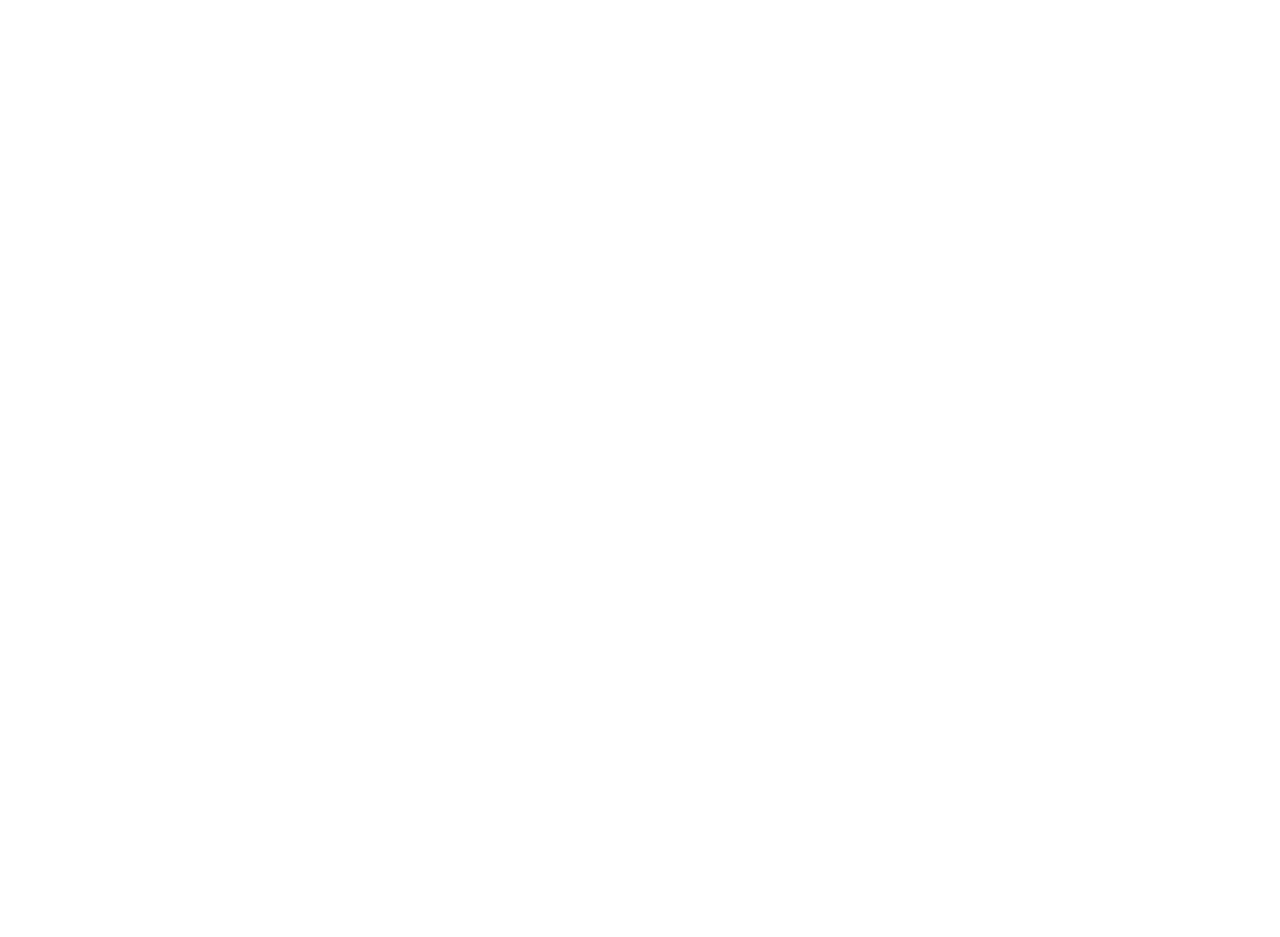
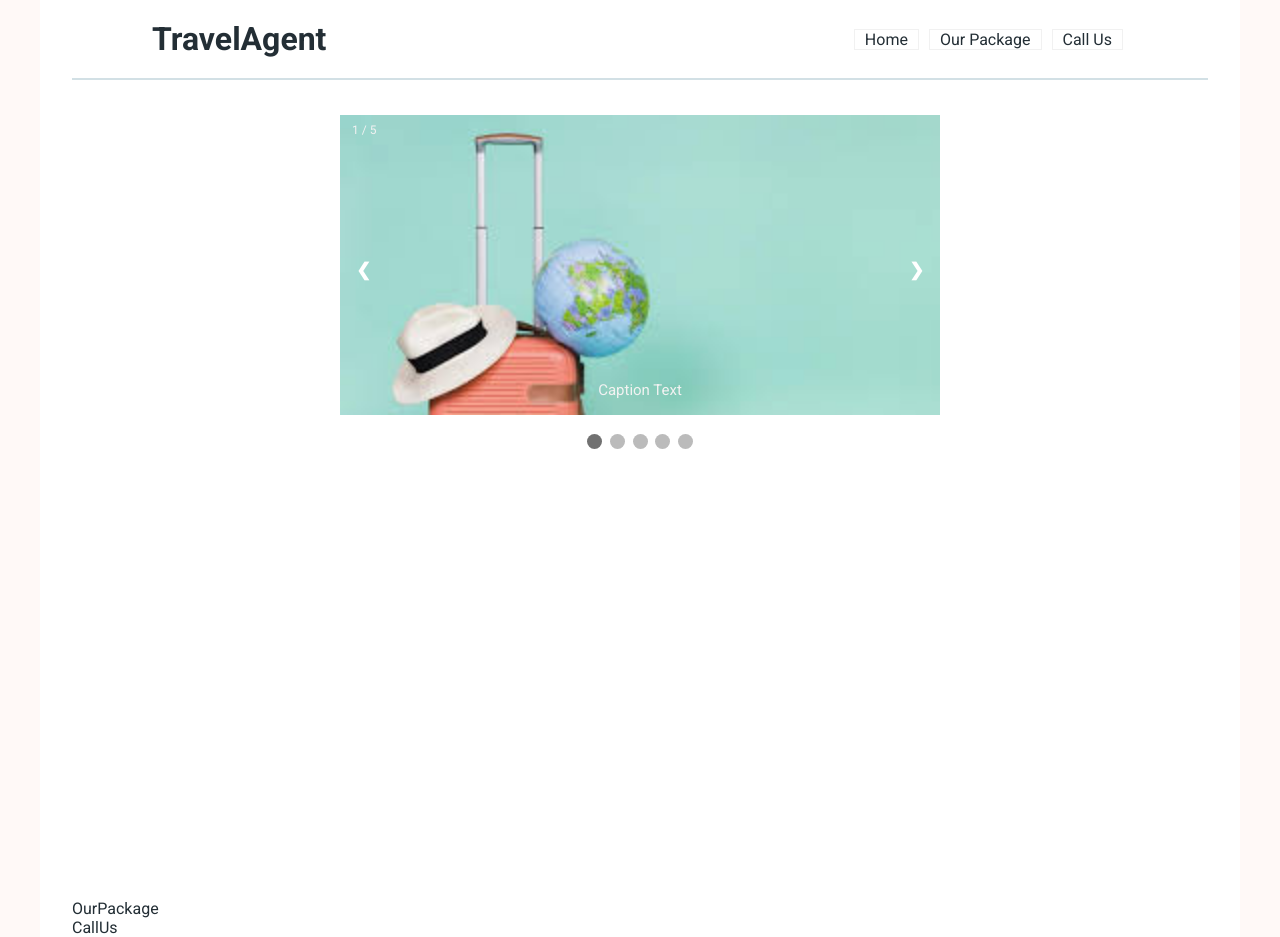
Before and after one commit to revou-fundamental-course/13-nov-23-amrialifm, a plain HTML site: page index.html in a window 1280 px wide. Before the commit the page ends 800 px from the top, so only its background shows below. Drawn offline with Linux system fonts and the light colour scheme.

Commit message:
add assets; update html, css, js

```diff
--- a/css/style.css
+++ b/css/style.css
@@ -0,0 +1,191 @@
+@import url('https://fonts.googleapis.com/css2?family=Roboto:wght@400;500;700;900&display=swap');
+*, html{
+    margin: 0;
+    padding: 0;
+    box-sizing: border-box;
+    color: var(--primaryBackground);
+    scroll-behavior: smooth;
+}
+:root{
+    --primaryText: #509cff;
+    --primaryTextColor: #232e35;
+    --secondaryTextColor: #656d72;
+
+    --borderColor: #f1f1f1;
+    --lineColor: #d9d9d9;
+
+    --primaryBackground: #fff9f7;
+    --primaryBackgroundColor: #fff;
+    --secondaryBackgroundColor: #fbfbfb;
+    --thirdBackgroundColor: #f5f3fe;
+
+    --primaryIconColor: #d2e0e5;
+    --primaryIconColorHover: #2075ff;
+    --primaryIconColorHover1: #7e74f1;
+    --primaryIconColorHover2: #5d51e8;
+
+    --sectionPadding: 6rem 0;
+
+    --itemBorederRadius: 0.7rem
+}
+body{
+    font-family: "Roboto",sans-serif; background-color: var(--primaryBackground);
+}
+h1,h2,h3,h4,h5,h6, strong{
+    color: var(--primaryTextColor);
+}
+p{
+    font-size: 1rem; line-height: 1.9rem;
+}
+p, span, label, input, textarea, li{
+    color: var(--secondaryTextColor);
+}
+a{
+    text-decoration: none;
+}
+.main-container{
+    width: 1200px; margin: 0 auto;
+    background-color: var(--primaryBackgroundColor);
+    padding: 0 2rem;
+}
+@media screen and (max-width: 1200px){
+    .main-container{
+        width: 90%;
+    }
+}
+
+/* Header */
+.Web-header{
+    display: flex;
+    justify-content: space-between;
+    padding: 20px 80px;
+}
+.logo a{
+    color: var(--primaryTextColor);
+}
+.navbar{
+    display: flex;
+    align-items: center;
+}
+.navbar a{
+    color: var(--primaryTextColor);
+    padding: 0px 10px;
+    margin: 5px;
+    border: 1px solid var(--borderColor);
+}
+
+/* Content */
+#Home{
+    height: 100vh;
+    padding-top: 1rem;
+}
+/* #OurPackage{
+    height: 100vh;
+} */
+/* #CallUs{
+    height: 100vh;
+} */
+.Home{
+    color: var(--primaryTextColor);
+}
+.OurPackage{
+    color: var(--primaryTextColor);
+}
+.CallUs{
+    color: var(--primaryTextColor);
+}
+
+/* Footer */
+
+
+* {box-sizing:border-box}
+
+/* Slideshow container */
+.slideshow-container {
+    max-width: 600px;
+    max-height: 300px;
+    position: relative;
+    margin: auto;
+}
+.slideshow-container img{
+    object-fit:cover;
+}
+
+/* Hide the images by default */
+.mySlides{
+    display: none;
+}
+
+/* Next & previous buttons */
+.prev, .next {
+    cursor: pointer;
+    position: absolute;
+    top: 50%;
+    width: auto;
+    margin-top: -22px;
+    padding: 16px;
+    color: white;
+    font-weight: bold;
+    font-size: 18px;
+    transition: 0.6s ease;
+    border-radius: 0 3px 3px 0;
+    user-select: none;
+}
+
+/* Position the "next button" to the right */
+.next {
+    right: 0;
+    border-radius: 3px 0 0 3px;
+}
+
+/* On hover, add a black background color with a little bit see-through */
+.prev:hover, .next:hover {
+    color: rgba(0,0,0,0.8);
+}
+
+/* Caption text */
+.text {
+    color: #f2f2f2;
+    font-size: 15px;
+    padding: 8px 12px;
+    position: absolute;
+    bottom: 8px;
+    width: 100%;
+    text-align: center;
+}
+
+/* Number text (1/3 etc) */
+.numbertext {
+    color: #f2f2f2;
+    font-size: 12px;
+    padding: 8px 12px;
+    position: absolute;
+    top: 0;
+}
+
+/* The dots/bullets/indicators */
+.dot {
+    cursor: pointer;
+    height: 15px;
+    width: 15px;
+    margin: 0 2px;
+    background-color: #bbb;
+    border-radius: 50%;
+    display: inline-block;
+    transition: background-color 0.6s ease;
+}
+
+.active, .dot:hover {
+    background-color: #717171;
+}
+
+/* Fading animation */
+.fade {
+    animation-name: fade;
+    animation-duration: 1.5s;
+}
+
+@keyframes fade {
+    from {opacity: .4}
+    to {opacity: 1}
+}
--- a/index.html
+++ b/index.html
@@ -3,11 +3,95 @@
 <head>
     <meta charset="UTF-8">
     <meta name="viewport" content="width=device-width, initial-scale=1.0">
-    <title>Mini Project | Amri Alif Muhadi</title>
+    <title>Travel Agent's</title>
+    <link rel="stylesheet" href="./css/style.css">
 </head>
 <body>
-    <header></header>
-    <main></main>
-    <footer></footer>
+    <div class="main-container">
+        <!-- Header -->
+        <header class="Web-header">
+            <div class="logo">
+                <a href="#">
+                    <h1>TravelAgent</h1>
+                </a>
+            </div>
+            <nav class="navbar">
+                <a href="#Home">Home</a>
+                <a href="#OurPackage">Our Package</a>
+                <a href="#CallUs">Call Us</a>
+            </nav>
+        </header>
+        <hr color="#d2e0e5">
+        <br>
+
+        <!-- Content -->
+        <main>
+            <section id="Home">
+                <div class="Home"></div>
+
+                <!-- Slideshow container -->
+                <div class="slideshow-container">
+
+                    <!-- Full-width images with number and caption text -->
+                    <div class="mySlides fade">
+                    <div class="numbertext">1 / 5</div>
+                    <img src="./assets/Gambar1.jpeg" style="width:100%;height: 300px;">
+                    <div class="text">Caption Text</div>
+                    </div>
+
+                    <div class="mySlides fade">
+                    <div class="numbertext">2 / 5</div>
+                    <img src="./assets/Gambar2.jpeg" style="width:100%;height: 300px;">
+                    <div class="text">Caption Text Two</div>
+                    </div>
+
+                    <div class="mySlides fade">
+                    <div class="numbertext">3 / 5</div>
+                    <img src="./assets/Gambar3.jpeg" style="width:100%;height: 300px;">
+                    <div class="text">Caption Text Three</div>
+                    </div>
+
+                    <div class="mySlides fade">
+                    <div class="numbertext">4 / 5</div>
+                    <img src="./assets/Gambar4.jpeg" style="width:100%;height: 300px;">
+                    <div class="text">Caption Text Four</div>
+                    </div>
+
+                    <div class="mySlides fade">
+                    <div class="numbertext">5 / 5</div>
+                    <img src="./assets/Gambar5.jpeg" style="width:100%;height: 300px;">
+                    <div class="text">Caption Text Five</div>
+                    </div>
+
+                    <!-- Next and previous buttons -->
+                    <a class="prev" onclick="plusSlides(-1)">&#10094;</a>
+                    <a class="next" onclick="plusSlides(1)">&#10095;</a>
+                </div>
+                <br>
+
+                <!-- The dots/circles -->
+                <div style="text-align:center">
+                    <span class="dot" onclick="currentSlide(1)"></span>
+                    <span class="dot" onclick="currentSlide(2)"></span>
+                    <span class="dot" onclick="currentSlide(3)"></span>
+                    <span class="dot" onclick="currentSlide(4)"></span>
+                    <span class="dot" onclick="currentSlide(5)"></span>
+                </div>
+
+            </section>
+            <section id="OurPackage">
+                <div class="OurPackage">OurPackage</div>
+            </section>
+            <section id="CallUs">
+                <div class="CallUs">CallUs</div>
+            </section>
+        </main>
+
+        <!-- Footer -->
+        <footer>
+
+        </footer>
+    </div>
+    <script src="js/script.js"></script>
 </body>
 </html>
--- a/js/script.js
+++ b/js/script.js
@@ -0,0 +1,28 @@
+let slideIndex = 1;
+showSlides(slideIndex);
+
+// Next/previous controls
+function plusSlides(n) {
+    showSlides(slideIndex += n);
+}
+
+// Thumbnail image controls
+function currentSlide(n) {
+    showSlides(slideIndex = n);
+}
+
+function showSlides(n) {
+    let i;
+    let slides = document.getElementsByClassName("mySlides");
+    let dots = document.getElementsByClassName("dot");
+    if (n > slides.length) {slideIndex = 1}
+    if (n < 1) {slideIndex = slides.length}
+    for (i = 0; i < slides.length; i++) {
+        slides[i].style.display = "none";
+    }
+    for (i = 0; i < dots.length; i++) {
+        dots[i].className = dots[i].className.replace(" active", "");
+    }
+    slides[slideIndex-1].style.display = "block";
+    dots[slideIndex-1].className += " active";
+}
```
Also changed, not shown: assets/Gambar1.jpeg (added), assets/Gambar2.jpeg (added), assets/Gambar3.jpeg (added), assets/Gambar4.jpeg (added), assets/Gambar5.jpeg (added).
